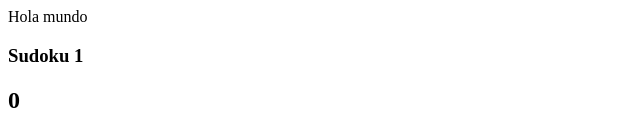
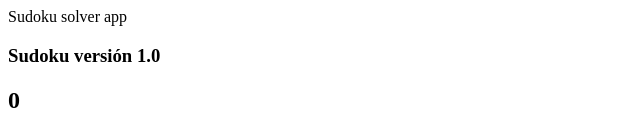
Before and after one commit to ramirorf/angular-sudoku, an Angular app: page / in a window 1280 px wide. Shown: the top 133 px of the page, without its empty margins (0-640 px from the left). Built offline with nearby package versions, Linux system fonts and the light colour scheme.

Commit message:
cambios de etiquetas

```diff
--- a/src/app/app.component.html
+++ b/src/app/app.component.html
@@ -1,5 +1,5 @@
 
-<div>Hola mundo</div>
+<div>Sudoku solver app</div>
 
 <app-sudoku1></app-sudoku1>
 
--- a/src/app/sudoku1/sudoku1.component.html
+++ b/src/app/sudoku1/sudoku1.component.html
@@ -1,5 +1,5 @@
 
-<h3>Sudoku 1</h3>
+<h3>Sudoku versión 1.0</h3>
 <h2>{{paso}}</h2>
 
 <div class="tabla">
```
